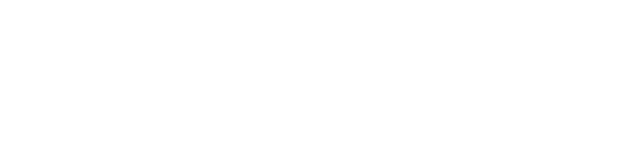
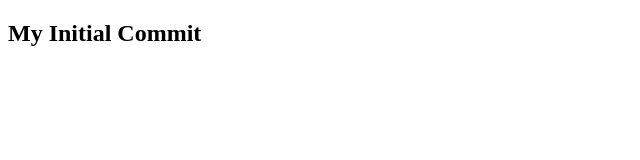
Before and after one commit to itsmeali7978/datewithgit-sample, a plain HTML site: page index.html in a window 1280 px wide. Shown: the whole page, without its empty margins (0-640 px from the left). Drawn offline with Linux system fonts and the light colour scheme.

Commit message:
Second commit with modified index.html

```diff
--- a/index.html
+++ b/index.html
@@ -6,6 +6,6 @@
     <title>Document</title>
 </head>
 <body>
-
+    <h2>My Initial Commit</h2>
 </body>
 </html>
```
